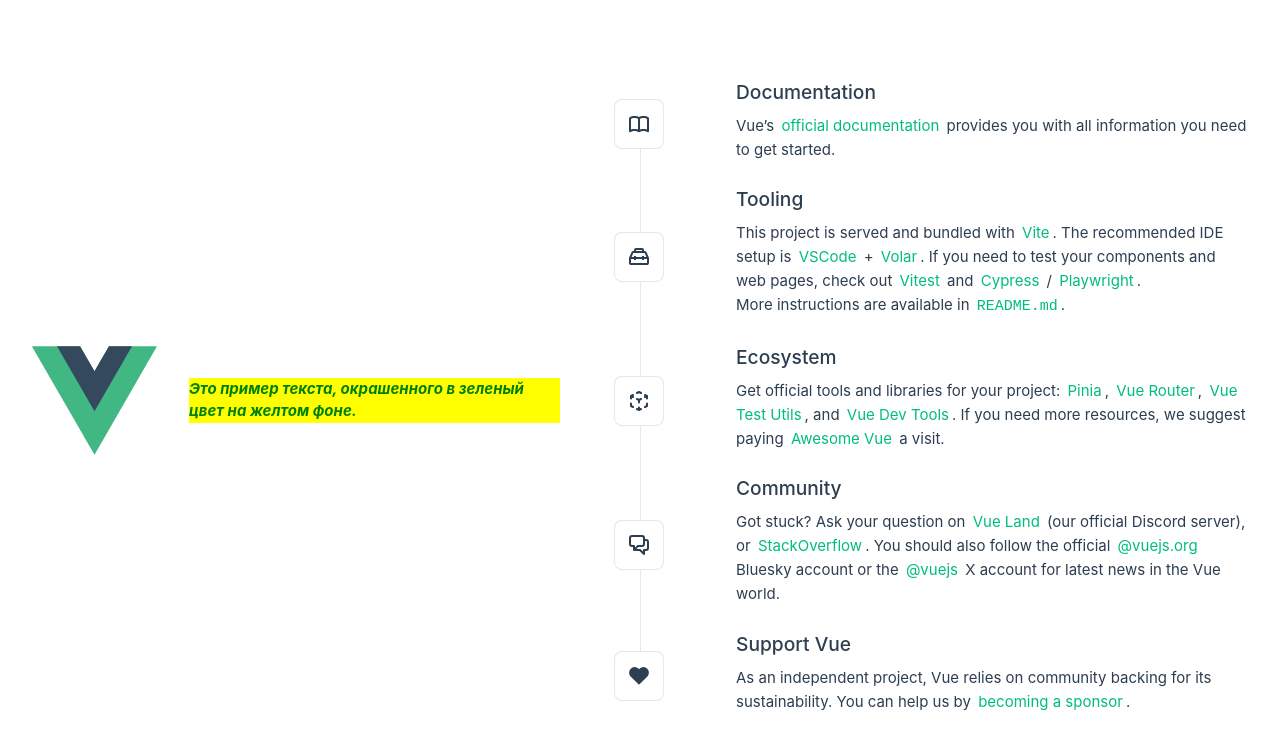
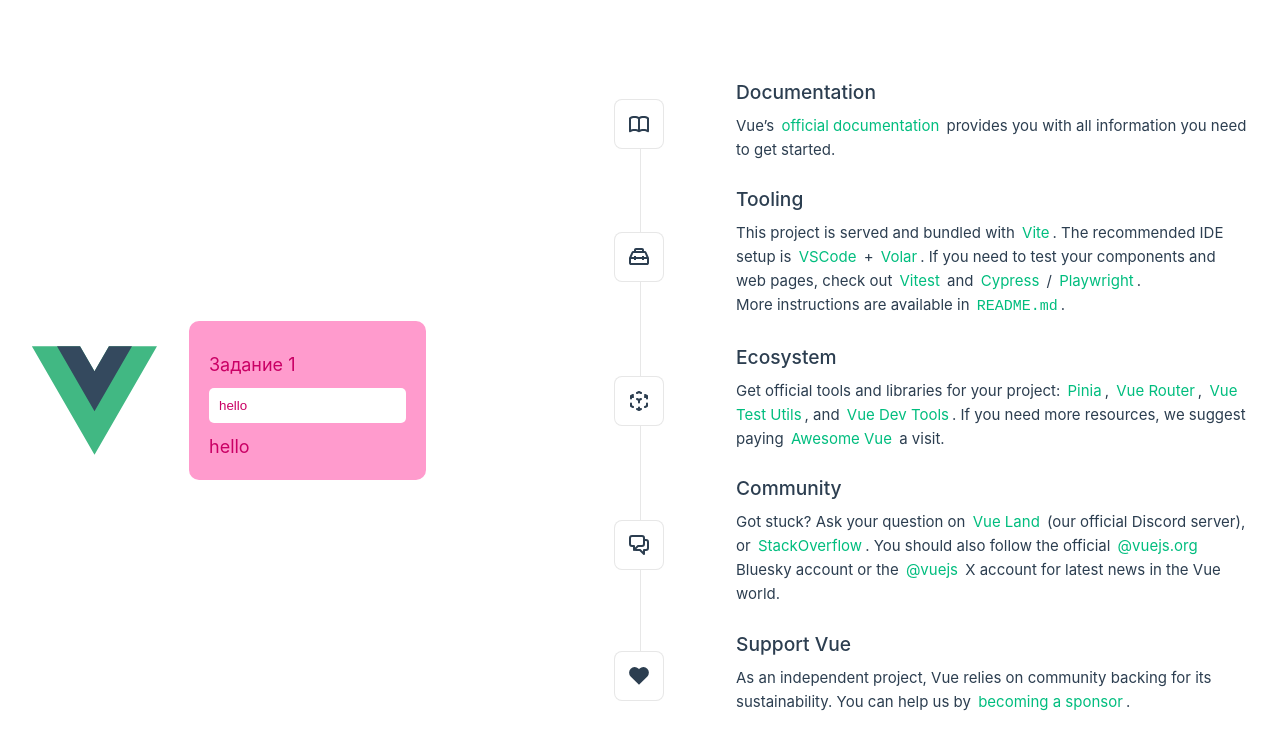
Before and after one commit to KateGrebeneva/kate_vue_tasks, a Vue app: page / in a window 1280 px wide. Shown: the top 750 px of the page. Built offline with nearby package versions, Linux system fonts and the light colour scheme.

Commit message:
task#43_1

```diff
--- a/src/components/Tasks.vue
+++ b/src/components/Tasks.vue
@@ -1,11 +1,38 @@
 <template>
-  <p :style="{ color: 'green', backgroundColor: 'yellow', fontWeight: 'bold', fontStyle: 'italic'  }">
-    Это пример текста, окрашенного в зеленый цвет на желтом фоне.
-  </p>
+  <div class="task-1">
+    <h2>Задание 1</h2>
+    <input v-model="message" placeholder="Введите текст">
+    <p>{{ message }}</p>
+  </div>
 </template>
 
 <script>
 export default {
-  name: 'ExampleComponent'
+  data() {
+    return {
+      message: 'hello',
+    };
+  },
 };
 </script>
+
+<style scoped>
+.task-1 {
+  background-color:rgb(255, 155, 205);
+  padding: 20px;
+  border-radius: 10px;
+  color: white;
+}
+input {
+  padding: 10px;
+  border-radius: 5px;
+  border: none;
+  margin-top: 10px;
+  color:rgb(202, 0, 101);
+}
+p, h2 {
+  font-size: 18px;
+  margin-top: 10px;
+  color:rgb(202, 0, 101);
+}
+</style>
```
Also changed, not shown: Results_screenshots/Формы/task#43/task#43_1.jpg (added).
